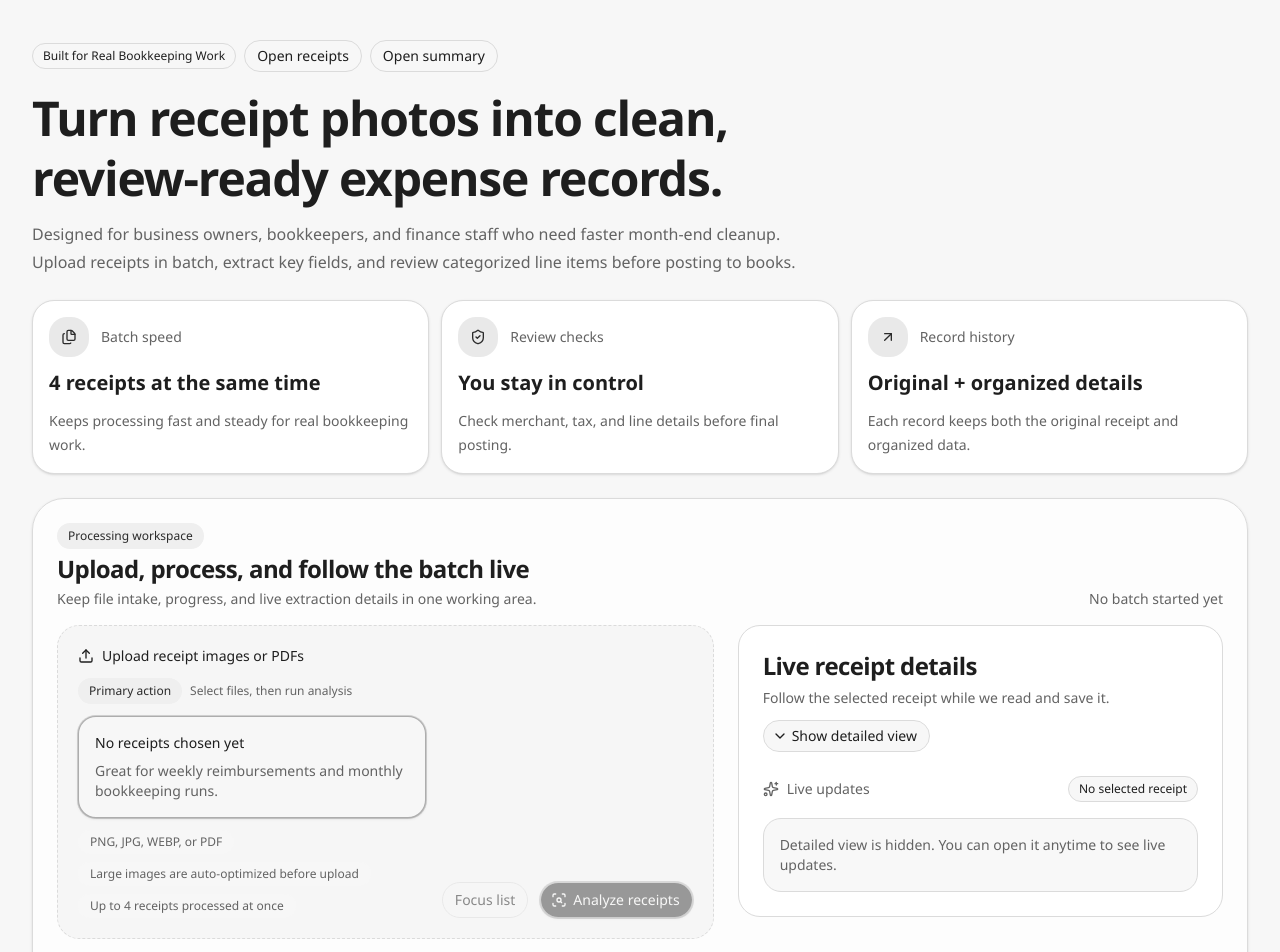
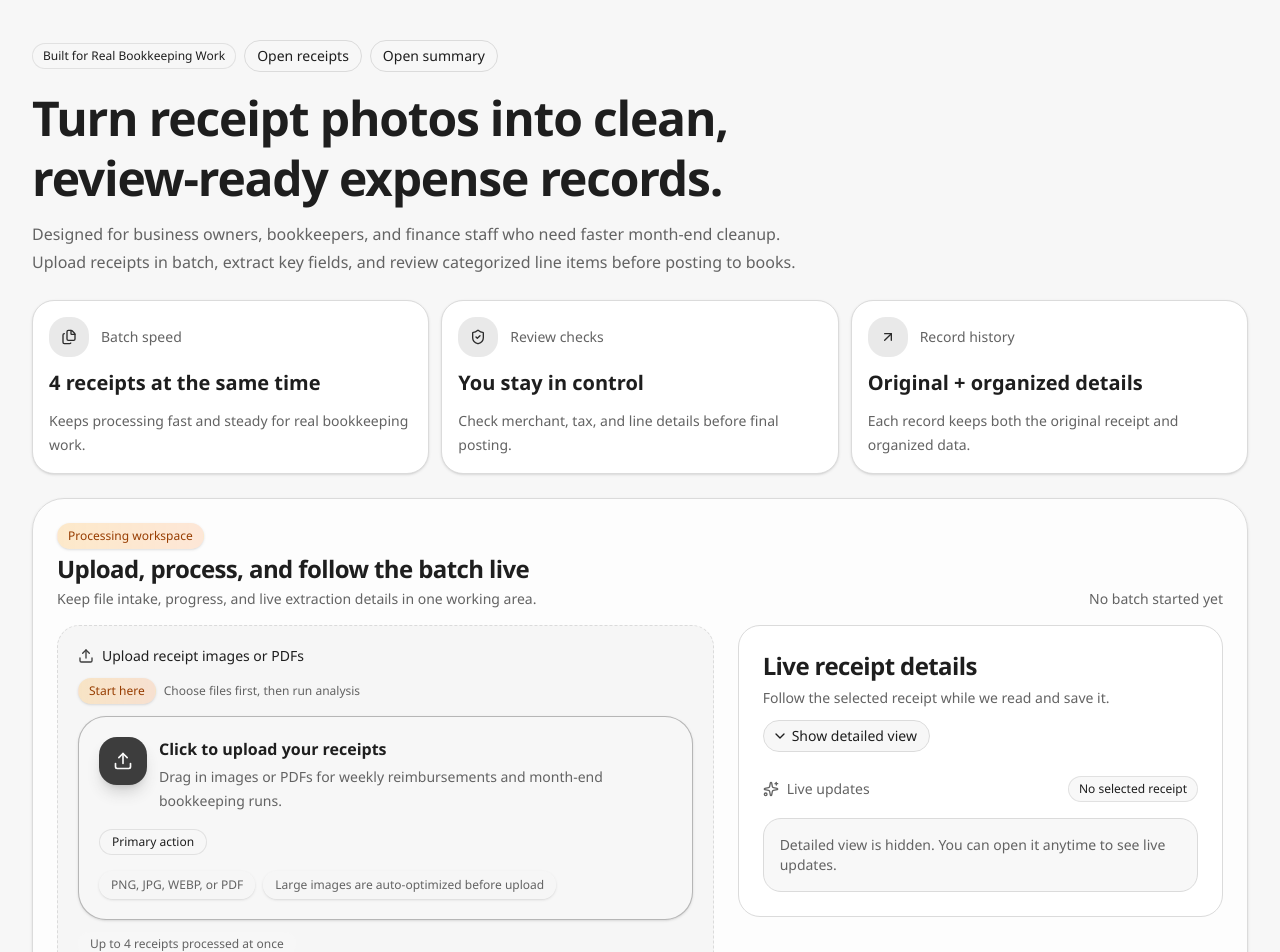
Before and after one commit to EricEchemane/autoreceipt, a Next.js app: page / in a window 1280 px wide. Shown: the top 952 px of the page. Built offline with nearby package versions, Linux system fonts and the light colour scheme.

Commit message:
Add app metadata and refine receipt upload UI

```diff
--- a/app/layout.tsx
+++ b/app/layout.tsx
@@ -1,6 +1,41 @@
+import type { Metadata } from "next"
+
 import "./globals.css"
 import { ThemeProvider } from "@/components/theme-provider"
 import { cn } from "@/lib/utils"
+
+const appName = "AutoReceipt"
+const appDescription =
+  "Upload receipts, extract key details automatically, and review expenses faster."
+
+export const metadata: Metadata = {
+  metadataBase: new URL("https://autoreceipt.app"),
+  title: {
+    default: `${appName} | AI Receipt Processing`,
+    template: `%s | ${appName}`,
+  },
+  description: appDescription,
+  applicationName: appName,
+  keywords: [
+    "receipt scanner",
+    "expense tracking",
+    "receipt extraction",
+    "AI receipts",
+    "bookkeeping",
+    "expense insights",
+  ],
+  openGraph: {
+    title: `${appName} | AI Receipt Processing`,
+    description: appDescription,
+    siteName: appName,
+    type: "website",
+  },
+  twitter: {
+    card: "summary_large_image",
+    title: `${appName} | AI Receipt Processing`,
+    description: appDescription,
+  },
+}
 
 export default function RootLayout({
   children,
--- a/components/receipt-prototype.tsx
+++ b/components/receipt-prototype.tsx
@@ -374,6 +374,7 @@ export function ReceiptPrototype() {
     loadingHighlights[
     Math.min(Math.floor(analysisProgress / 25), loadingHighlights.length - 1)
     ]
+  const hasSelectedReceipts = batchStats.count > 0
 
   const statusMessage = useMemo(() => {
     if (focusedUpload && isActiveStatus(focusedUpload.status)) {
@@ -449,7 +450,7 @@ export function ReceiptPrototype() {
           if (errorPayload.error) {
             message = errorPayload.error
           }
-        } catch {}
+        } catch { }
 
         throw new Error(message)
       }
@@ -728,25 +729,50 @@ export function ReceiptPrototype() {
           <div className="grid items-start gap-6 xl:grid-cols-[1.15fr_0.85fr]">
             <section className="min-w-0">
               <div className="flex flex-col gap-6">
-                <div className="grid gap-4 rounded-3xl border border-dashed border-border bg-muted/40 p-4 sm:p-5 md:grid-cols-[1fr_auto] md:items-end">
+                <div className="gap-4 rounded-3xl border border-dashed border-border bg-muted/40 p-4 sm:p-5">
                   <div className="flex flex-col gap-3">
                     <div className="flex items-center gap-2 text-sm font-medium">
-                    <Upload className="size-4" />
+                      <Upload className="size-4 text-primary" />
                       Upload receipt images or PDFs
                     </div>
                     <div className="flex items-center gap-2 text-xs text-muted-foreground">
-                    <Badge variant="secondary">Primary action</Badge>
-                    Select files, then run analysis
+                      <Badge variant="secondary">Start here</Badge>
+                      Choose files first, then run analysis
                     </div>
-                  <label className="flex cursor-pointer flex-col gap-2 rounded-2xl border border-primary/40 bg-background px-4 py-4 text-sm shadow-sm ring-1 ring-primary/20 transition-colors hover:bg-accent hover:text-accent-foreground hover:ring-primary/35">
-                    <span className="font-medium text-foreground">
-                      {batchStats.count > 0
-                        ? `${batchStats.count} receipts selected`
-                        : "No receipts chosen yet"}
+                    <label className="flex w-full cursor-pointer flex-col gap-4 rounded-[1.75rem] border border-primary/35 bg-background px-4 py-4 text-sm shadow-sm transition-all duration-200 hover:-translate-y-0.5 hover:border-primary/55 sm:px-5 sm:py-5">
+                      <div className="flex flex-col gap-4">
+                        <div className="flex items-start gap-3">
+                          <div className="flex size-12 shrink-0 items-center justify-center rounded-2xl bg-primary text-primary-foreground shadow-lg shadow-primary/20">
+                            <Upload className="size-5" />
+                          </div>
+                          <div className="min-w-0 flex-1">
+                            <span className="text-base font-semibold text-foreground">
+                              {hasSelectedReceipts
+                                ? `${batchStats.count} receipt${batchStats.count === 1 ? "" : "s"} selected`
+                                : "Click to upload your receipts"}
                             </span>
-                    <span className="text-muted-foreground">
-                      Great for weekly reimbursements and monthly bookkeeping runs.
+                            <p className="mt-1 max-w-2xl text-sm leading-6 text-muted-foreground">
+                              Drag in images or PDFs for weekly reimbursements and month-end bookkeeping runs.
+                            </p>
+                          </div>
+                        </div>
+                        <Badge
+                          variant={hasSelectedReceipts ? "success" : "outline"}
+                          className="w-fit px-3 py-1"
+                        >
+                          {hasSelectedReceipts ? "Ready to analyze" : "Primary action"}
+                        </Badge>
+                      </div>
+                      <div className="flex flex-wrap gap-2 text-xs text-muted-foreground">
+                        <span className="rounded-full bg-background/80 px-3 py-1.5 shadow-sm">
+                          {hasSelectedReceipts
+                            ? `${batchStats.count} files · ${formatFileSize(batchStats.totalBytes)}`
+                            : "PNG, JPG, WEBP, or PDF"}
                         </span>
+                        <span className="rounded-full bg-background/80 px-3 py-1.5 shadow-sm">
+                          Large images are auto-optimized before upload
+                        </span>
+                      </div>
                       <input
                         type="file"
                         accept="image/*,.pdf"
@@ -762,21 +788,13 @@ export function ReceiptPrototype() {
                         }}
                       />
                     </label>
-                  <div className="flex flex-wrap gap-2 text-xs text-muted-foreground">
-                    <span className="rounded-full bg-background px-3 py-1">
-                      {batchStats.count > 0
-                        ? `${batchStats.count} files · ${formatFileSize(batchStats.totalBytes)}`
-                        : "PNG, JPG, WEBP, or PDF"}
-                    </span>
-                    <span className="rounded-full bg-background px-3 py-1">
-                      Large images are auto-optimized before upload
-                    </span>
+                    <div className="flex flex-wrap gap-2 text-xs text-muted-foreground mb-2">
                       <span className="rounded-full bg-background px-3 py-1">
                         Up to {MAX_PARALLEL_UPLOADS} receipts processed at once
                       </span>
                     </div>
                   </div>
-                <div className="flex flex-wrap gap-2 sm:gap-3">
+                  <div className="flex flex-wrap justify-between gap-2 sm:gap-3">
                     <Button
                       variant="outline"
                       onClick={() => {
@@ -790,7 +808,12 @@ export function ReceiptPrototype() {
                     <Button
                       onClick={runAnalysis}
                       disabled={isAnalyzing || queueItems.length === 0}
-                    className="shadow-sm ring-1 ring-primary/30 hover:ring-primary/50"
+                      className={cn(
+                        "shadow-sm ring-1 transition-all",
+                        hasSelectedReceipts
+                          ? "selected-action-glow border-primary/30 ring-primary/35 hover:ring-primary/55"
+                          : "ring-primary/20 hover:ring-primary/35"
+                      )}
                     >
                       <ScanSearch data-icon="inline-start" />
                       {isAnalyzing
@@ -882,7 +905,7 @@ export function ReceiptPrototype() {
                         className={cn(
                           "flex w-full flex-col items-start gap-3 rounded-2xl border px-3 py-3 text-left transition-colors sm:flex-row sm:items-center sm:gap-4 sm:px-4",
                           focusedUpload?.id === item.id
-                            ? "border-primary/40 bg-accent text-accent-foreground"
+                            ? "border-primary/40 bg-background text-foreground shadow-sm"
                             : "border-border hover:bg-accent hover:text-accent-foreground"
                         )}
                         onClick={() => setFocusedUploadId(item.id)}
@@ -1122,7 +1145,7 @@ export function ReceiptPrototype() {
                   </CardDescription>
                 </div>
                 {receipt?.sourceFileName ? (
-                  <Badge variant="outline" className="max-w-full truncate sm:max-w-72">
+                  <Badge variant="outline" className="max-w-full">
                     {receipt.sourceFileName}
                   </Badge>
                 ) : null}
@@ -1255,9 +1278,9 @@ function AnimatedReceiptLoader({
 }) {
   return (
     <div className="grid gap-4 rounded-3xl border bg-muted/35 p-4 md:grid-cols-[0.85fr_1.15fr]">
-      <div className="relative overflow-hidden rounded-[1.5rem] border bg-card p-4">
+      <div className="relative overflow-hidden rounded-[1.5rem] border bg-linear-to-br from-card to-amber-50/40 p-4">
         <div className="receipt-scan-line absolute inset-x-0 top-0 h-16" />
-        <div className="receipt-float flex h-full flex-col gap-3 rounded-[1.2rem] border border-dashed bg-muted/35 p-4">
+        <div className="receipt-float flex h-full flex-col gap-3 rounded-[1.2rem] border border-dashed border-primary/20 bg-muted/35 p-4">
           <div className="flex items-center justify-between">
             <div className="text-xs tracking-[0.18em] text-muted-foreground uppercase">
               Reading receipt
@@ -1272,7 +1295,7 @@ function AnimatedReceiptLoader({
             {[52, 84, 68, 91].map((width, index) => (
               <div
                 key={width}
-                className="flex items-center justify-between rounded-2xl bg-muted/60 px-3 py-2"
+                className="flex items-center justify-between rounded-2xl bg-linear-to-r from-muted/80 to-amber-50/55 px-3 py-2"
                 style={{ animationDelay: `${index * 120}ms` }}
               >
                 <div
@@ -1290,7 +1313,7 @@ function AnimatedReceiptLoader({
           <CheckCircle2 className="size-4 text-primary" />
           {statusMessage}
         </div>
-        <div className="rounded-2xl bg-muted/70 p-3 text-sm text-muted-foreground">
+        <div className="rounded-2xl bg-linear-to-r from-amber-500/10 via-background to-emerald-500/10 p-3 text-sm text-muted-foreground">
           {activeHighlight}
         </div>
         <div className="grid gap-2">
--- a/components/ui/badge.tsx
+++ b/components/ui/badge.tsx
@@ -4,19 +4,22 @@ import { cva, type VariantProps } from "class-variance-authority"
 import { cn } from "@/lib/utils"
 
 const badgeVariants = cva(
-  "inline-flex items-center rounded-full border px-2.5 py-1 text-xs font-medium whitespace-nowrap transition-colors",
+  "inline-flex items-center rounded-full border px-2.5 py-1 text-xs font-medium whitespace-nowrap shadow-[inset_0_1px_0_rgba(255,255,255,0.28)] transition-all duration-200",
   {
     variants: {
       variant: {
-        default: "border-transparent bg-primary text-primary-foreground",
-        secondary: "border-transparent bg-secondary text-secondary-foreground",
-        outline: "border-border bg-background text-foreground",
+        default:
+          "border-transparent bg-linear-to-r from-primary to-primary/85 text-primary-foreground shadow-sm",
+        secondary:
+          "border-transparent bg-linear-to-r from-amber-500/20 to-orange-500/15 text-amber-800 shadow-sm dark:text-amber-200",
+        outline:
+          "border-border/80 bg-background/85 text-foreground shadow-[0_8px_20px_-18px_rgba(15,23,42,0.6)] backdrop-blur-sm",
         success:
-          "border-transparent bg-emerald-500/12 text-emerald-700 dark:text-emerald-300",
+          "border-transparent bg-linear-to-r from-emerald-500/20 to-teal-500/16 text-emerald-800 shadow-sm dark:text-emerald-200",
         warning:
-          "border-transparent bg-amber-500/12 text-amber-700 dark:text-amber-300",
+          "border-transparent bg-linear-to-r from-amber-500/24 to-yellow-500/18 text-amber-800 shadow-sm dark:text-amber-200",
         destructive:
-          "border-transparent bg-red-500/12 text-red-700 dark:text-red-300",
+          "border-transparent bg-linear-to-r from-red-500/20 to-rose-500/16 text-red-800 shadow-sm dark:text-red-200",
       },
     },
     defaultVariants: {
--- a/components/ui/progress.tsx
+++ b/components/ui/progress.tsx
@@ -13,13 +13,13 @@ function Progress({
     <div
       data-slot="progress"
       className={cn(
-        "bg-muted relative h-2 w-full overflow-hidden rounded-full",
+        "bg-muted/80 relative h-2 w-full overflow-hidden rounded-full ring-1 ring-border/60",
         className
       )}
       {...props}
     >
       <div
-        className="bg-primary h-full rounded-full transition-[width] duration-300 ease-out"
+        className="bg-foreground h-full rounded-full transition-[width] duration-300 ease-out"
         style={{ width: `${Math.max(0, Math.min(100, value))}%` }}
       />
     </div>
```
Also changed, not shown: app/globals.css (+42 -0 lines), app/insights/page.tsx (+8 -0 lines), app/page.tsx (+8 -0 lines), app/receipts/page.tsx (+8 -0 lines). Lines whose indentation alone changed are shown as unchanged.
